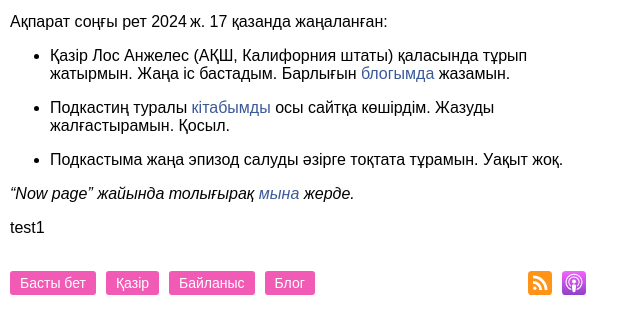
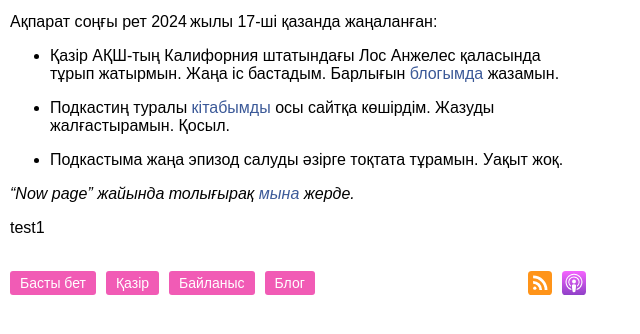
Before and after one commit to yeldarx/homepage, an Eleventy site: page src/pages/now.md in a window 1280 px wide. Shown: the part 204-538 px from the top of the page, without its empty margins (0-640 px from the left). Built offline with nearby package versions, Linux system fonts and the light colour scheme; Eleventy itself is replaced by a stand-in of ours; files that its build step writes are made by us from their sources.

Commit message:
fix typos

```diff
--- a/src/pages/now.md
+++ b/src/pages/now.md
@@ -11,9 +11,9 @@ eleventyNavigation:
 
 Бұл бетте менің қазіргі уақытта не істеп жүргенімді және қандай жобаларға көңіл бөліп жатқанымды жазамын. Әдетте сторисқа жарияланатын ақпарат десе де болады.
 
-Ақпарат соңғы рет 2024 ж. 17 қазанда жаңаланған:
+Ақпарат соңғы рет 2024 жылы 17-ші қазанда жаңаланған:
 
-- Қазір Лос Анжелес (АҚШ, Калифорния штаты) қаласында тұрып жатырмын. Жаңа іс бастадым. Барлығын [блогымда](/blog) жазамын.
+- Қазір АҚШ-тың Калифорния штатындағы Лос Анжелес қаласында тұрып жатырмын. Жаңа іс бастадым. Барлығын [блогымда](/blog) жазамын.
 
 - Подкастиң туралы [кітабымды](/podbook/) осы  сайтқа көшірдім. Жазуды жалғастырамын. Қосыл.
 
```
